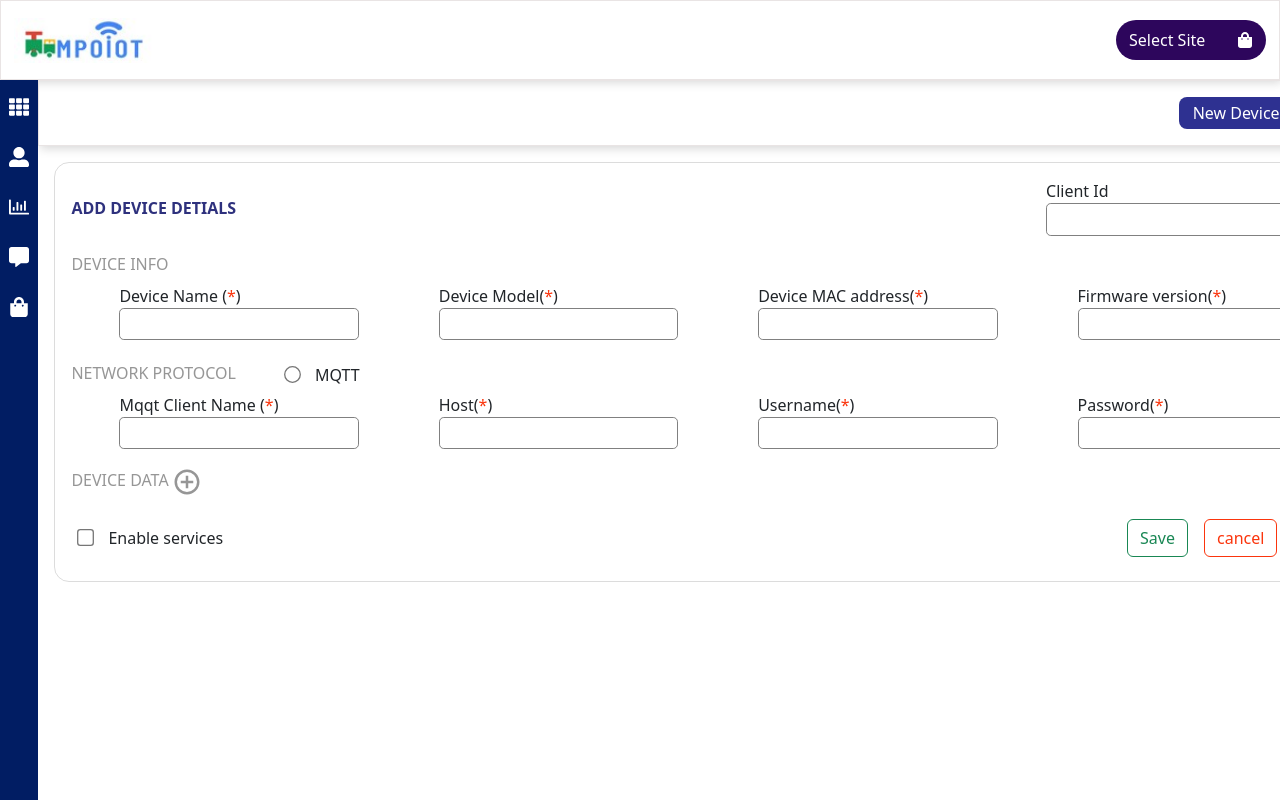
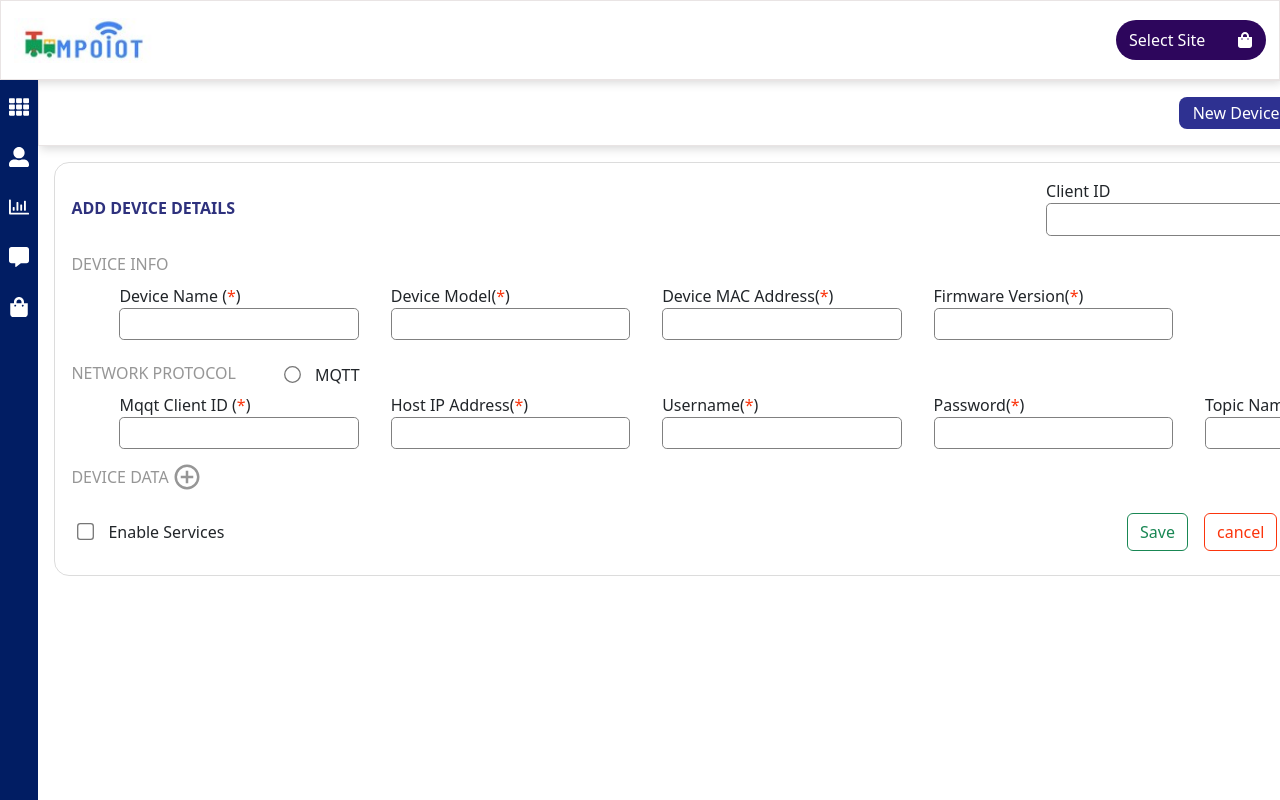
Before and after one commit to ManikandanS8377/TempoIoT, a React (Create React App) app in the folder tempo/: page /Add_device in a window 1280 px wide. Shown: the top 800 px of the page. Built offline with nearby package versions, Linux system fonts and the light colour scheme.

Commit message:
css align

```diff
--- a/tempo/src/assets/style/App.css
+++ b/tempo/src/assets/style/App.css
@@ -30,21 +30,27 @@
 .gap-loc-4 {
     gap: 1rem;
 }
-.mb-loc-5{
+
+.mb-loc-5 {
     margin-bottom: 0.5rem;
 }
-.mb-loc-3{
+
+.mb-loc-3 {
     margin-bottom: 0.5rem;
 }
-.mt-loc-3{
+
+.mt-loc-3 {
     margin-top: 0.3rem;
 }
-.bg{
+
+.bg {
     background-color: red;
 }
-.bold{
+
+.bold {
     font-weight: bold;
 }
+
 /* design */
 .container-slidebar {
     display: flex;
@@ -464,10 +470,12 @@ main {
     /* justify-content: end; */
     text-align: end;
 }
-.new_device_btn{
+
+.new_device_btn {
     margin-right: 1rem;
 }
-.required_star{
+
+.required_star {
     color: var(--CANCEL_BTN_CLR);
 }
 
@@ -496,9 +504,10 @@ main {
     padding: 0.5rem;
 }
 
-.input-boxes , .sub_row_three{
+.input-boxes,
+.sub_row_three {
     width: 100%;
-    gap: 5rem;
+    gap: 2rem;
     margin-left: 3rem;
 }
 
@@ -512,15 +521,16 @@ main {
     justify-content: start;
     align-items: center;
 }
-.radio_check{
+
+.radio_check {
     transform: scale(1.3);
 }
 
 
 
 .row_five {
-    width: 90%;
-    gap: 5rem;
+    width: fit-content;
+    gap: 3rem;
     margin-left: 3rem;
     border: 0.1px solid rgba(143, 137, 137, 0.342);
     border-radius: 0.5rem;
@@ -582,7 +592,8 @@ input[type="checkbox"] {
     /* justify-content: center; */
     align-items: center;
 }
-.Add_device{
+
+.Add_device {
     height: 90vh;
     overflow-x: hidden;
 }
@@ -607,7 +618,9 @@ input[type="checkbox"] {
     padding: 1rem;
 } */
 
-.Add-icon{
+.Add-icon {
+    display: flex;
+    justify-content: center;
     transform: scale(1.5);
 }
 
@@ -616,6 +629,7 @@ input[type="checkbox"] {
     color: #FB350D;
     border-color: #FB350D;
 }
+
 .btn.btn-outline-danger:hover {
     background-color: #FB350D;
     color: white;
--- a/tempo/src/pages/Add_device.jsx
+++ b/tempo/src/pages/Add_device.jsx
@@ -178,9 +178,9 @@ const Add_device = () => {
             <div className="add_device_container">
                 <div className="new_device_content">
                     <div className="row_one">
-                        <div className="adding_new_device uppercase bold">Add Device Detials </div>
+                        <div className="adding_new_device uppercase bold">Add Device Details </div>
                         <div className="client_id">
-                            <label htmlFor="device_id">Client Id</label>
+                            <label htmlFor="device_id">Client ID</label>
                             <input type="text" id="device_id" value={clientid} onChange={handleclientid} />
                         </div>
                     </div>
@@ -198,11 +198,11 @@ const Add_device = () => {
                                 <input type="text" value={devicemodel} onChange={handledevicemodel} />
                             </div>
                             <div className="inputbox">
-                                <label htmlFor="">Device MAC address(<span className="required_star">*</span>)</label>
+                                <label htmlFor="">Device MAC Address(<span className="required_star">*</span>)</label>
                                 <input type="text" value={devicemacaddress} onChange={handledevicemacaddress} />
                             </div>
                             <div className="inputbox">
-                                <label htmlFor="">Firmware version(<span className="required_star">*</span>)</label>
+                                <label htmlFor="">Firmware Version(<span className="required_star">*</span>)</label>
                                 <input type="text" value={firmwareversion} onChange={handlefirmwareversion} />
                             </div>
                         </div>
@@ -221,11 +221,11 @@ const Add_device = () => {
                         </div>
                         <div className="sub_row_three display-flex">
                             <div className="inputbox display-flex">
-                                <label htmlFor="">Mqqt Client Name (<span className="required_star">*</span>)</label>
+                                <label htmlFor="">Mqqt Client ID (<span className="required_star">*</span>)</label>
                                 <input type="text" value={clientname} onChange={handleclientname} />
                             </div>
                             <div className="inputbox">
-                                <label htmlFor="">Host(<span className="required_star">*</span>)</label>
+                                <label htmlFor="">Host IP Address(<span className="required_star">*</span>)</label>
                                 <input type="text" value={host} onChange={handlehost} />
                             </div>
                             <div className="inputbox">
@@ -234,6 +234,10 @@ const Add_device = () => {
                             </div>
                             <div className="inputbox">
                                 <label htmlFor="">Password(<span className="required_star">*</span>)</label>
+                                <input type="text" value={password} onChange={handlepassword} />
+                            </div>
+                            <div className="inputbox">
+                                <label htmlFor="">Topic Name(<span className="required_star">*</span>)</label>
                                 <input type="text" value={password} onChange={handlepassword} />
                             </div>
                         </div>
@@ -250,7 +254,7 @@ const Add_device = () => {
                             <div className="check_box_div">
                                 <input type="checkbox" className="check_box_input" />
                             </div>
-                            <div className="Enable_services">Enable services</div>
+                            <div className="Enable_services">Enable Services</div>
                         </div>
                         <div className="save_cancel_btn display-flex">
                             <button className="btn-loc active-loc btn btn-outline-success" onClick={() => handleClick()}>Save</button>
```
